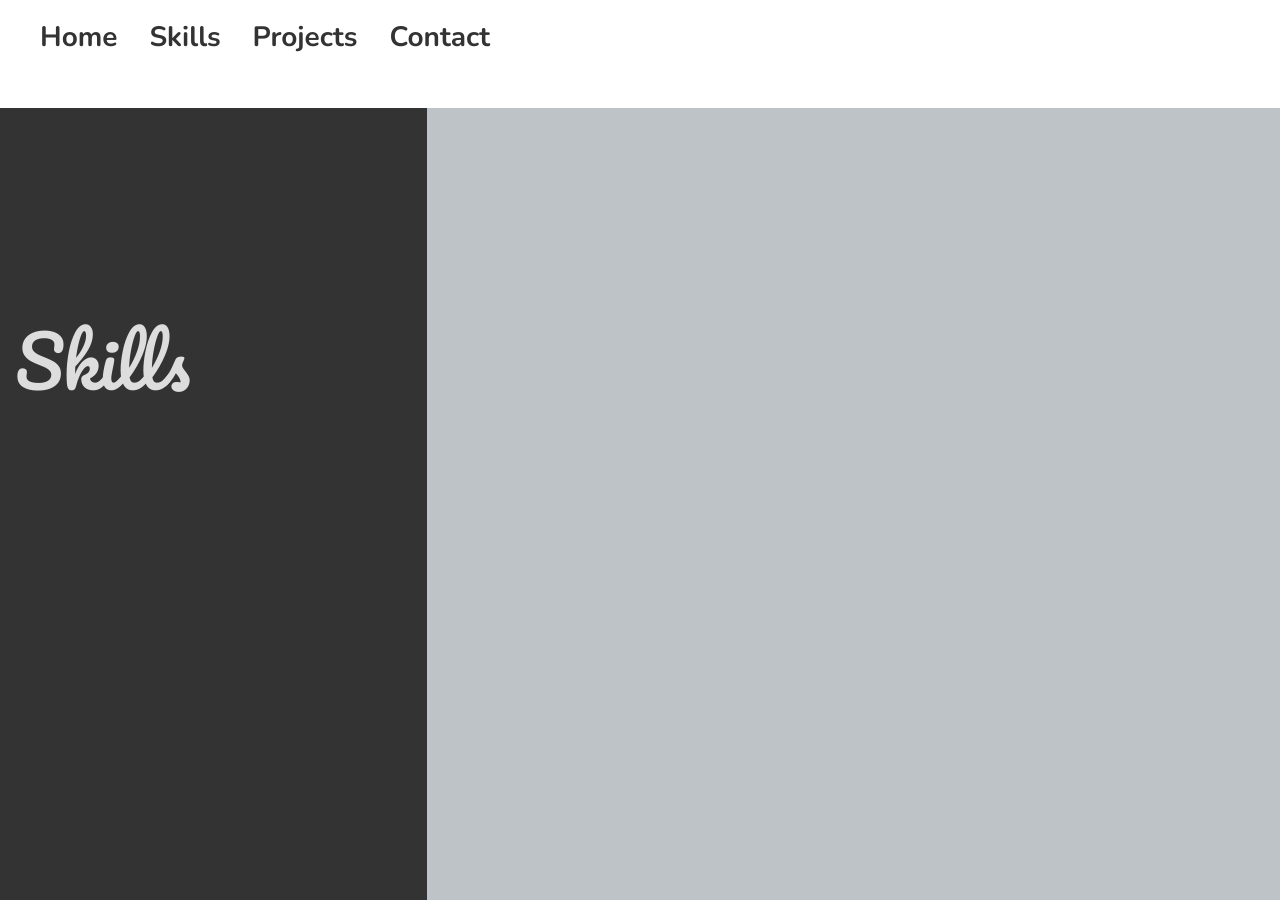
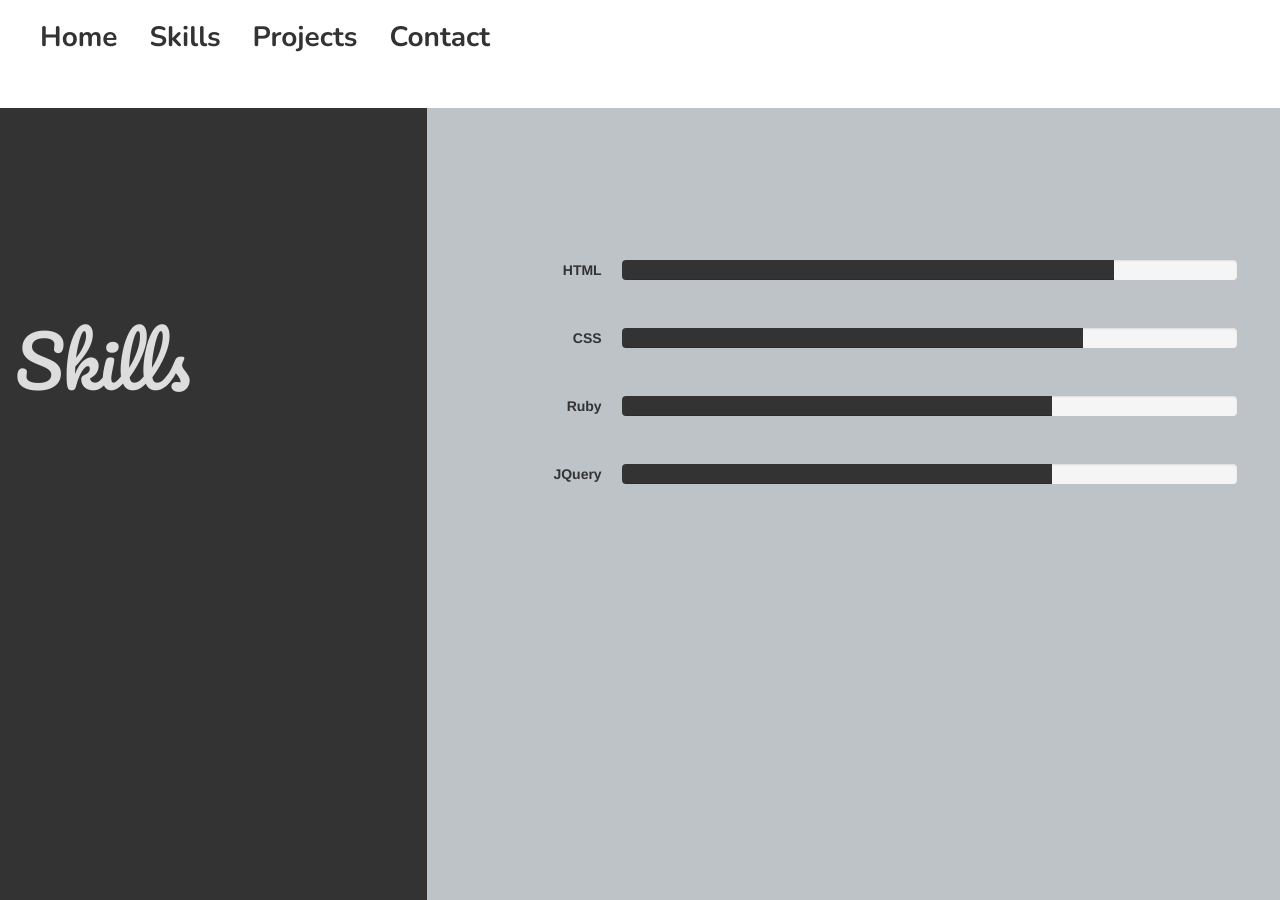
Before and after one commit to Shivali121327/portfolio, a Jekyll site: the page built from index.html, in a window 1280 px wide and 900 px high, scrolled down 893 px. Built offline with Jekyll 4.4.1, drawn with Linux system fonts in a browser that asks for light colours; nearby versions of some CDN libraries; library files that are not in the unit come from our copies.

Commit message:
Added wow js animation in the skills

```diff
--- a/_includes/head.html
+++ b/_includes/head.html
@@ -12,6 +12,9 @@
   <link rel="stylesheet" href="//cdnjs.cloudflare.com/ajax/libs/animate.css/3.2.0/animate.min.css">
   <link rel="stylesheet" href="{{ "/css/main.css" | prepend: site.baseurl }}">
   <link rel="canonical" href="{{ page.url | replace:'index.html','' | prepend: site.baseurl | prepend: site.url }}">
+  <link rel="stylesheet" href="{{ "/css/animate.min.css" | prepend: site.baseurl }}">
+  <script src="/js/wow.min.js"></script>
+  <script> new WOW().init()</script>
+  <script src="{{ "/js/home.js" | prepend: site.baseurl }}"></script>
   <link rel="alternate" type="application/rss+xml" title="{{ site.title }}" href="{{ "/feed.xml" | prepend: site.baseurl | prepend: site.url }}" />
-  <script type="text/javascript" href="{{ "/js/home.js" | prepend: site.baseurl }}"></script>
 </head>
--- a/_sass/_home.scss
+++ b/_sass/_home.scss
@@ -56,3 +56,26 @@ li {
 span {
 	color: #DDDDDD;
 }
+
+div.skill.dl-horizontal {
+	position: relative;
+	top: 25vh;
+}
+
+dd {
+	margin: 2em;
+}
+
+div .progress .wow .zoomIn {
+	visibility: visible;
+	animation-duration: 3s;
+	-webkit-animation-duration: 3s;
+	animation-delay: 0s;
+	-webkit-animation-delay: 0s;
+	animation-name: zoomIn;
+	-webkit-animation-name: zoomIn;
+}
+
+.skill .progress .progress-bar-info {
+  background-color: #333333;
+}
--- a/index.html
+++ b/index.html
@@ -22,6 +22,37 @@ layout: home
 	  <div id="background" class="col-xs-4">
 	  	<h2>Skills</h2>
 	  </div>
-	  <div id="right" class="col-xs-8"></div>
+	  <div id="right" class="col-xs-8">
+	  	<div class="skill dl-horizontal">
+	  		<dt>HTML</dt>
+	  		<dd>
+	  			<div class="progress wow zoomIn" data-wow-duration="3s" data-wow-delay="0s">
+	  				<div class="progress-bar progress-bar-info" role="progressbar" aria-valuenow="4" aria-valuemin="0" aria-valuemax="5" style="width: 80%;">
+	  				</div>
+	  			</div>
+	  		</dd>
+	  		<dt>CSS</dt>
+	  		<dd>
+	  			<div class="progress wow zoomIn" data-wow-duration="3s" data-wow-delay="0s">
+	  				<div class="progress-bar progress-bar-info" role="progressbar" aria-valuenow="3" aria-valuemin="0" aria-valuemax="5" style="width: 75%;">
+	  				</div>
+	  			</div>
+	  		</dd>
+	  		<dt>Ruby</dt>
+	  		<dd>
+	  			<div class="progress wow zoomIn" data-wow-duration="3s" data-wow-delay="0s">
+	  				<div class="progress-bar progress-bar-info" role="progressbar" aria-valuenow="5" aria-valuemin="0" aria-valuemax="5" style="width: 70%;">
+	  				</div>
+	  			</div>
+	  		</dd>
+	  		<dt>JQuery</dt>
+	  		<dd>
+	  			<div class="progress wow zoomIn" data-wow-duration="3s" data-wow-delay="0s">
+	  				<div class="progress-bar progress-bar-info" role="progressbar" aria-valuenow="3" aria-valuemin="0" aria-valuemax="5" style="width: 70%;">
+	  				</div>
+	  			</div>
+	  		</dd>
+	  	</div>
+	  </div>
 	</div>
 </div>
--- a/js/home.js
+++ b/js/home.js
@@ -1,5 +1,5 @@
-
-$("#js-rotating").Morphext({
+$(document).ready(function() {
+  $("#js-rotating").Morphext({
     // The [in] animation type. Refer to Animate.css for a list of available animations.
     animation: "bounceIn",
     // An array of phrases to rotate are created based on this separator. Change it if you wish to separate the phrases differently (e.g. So Simple | Very Doge | Much Wow | Such Cool).
@@ -9,4 +9,6 @@ $("#js-rotating").Morphext({
     complete: function () {
         // Called after the entrance animation is executed.
     }
+  });
+  new WOW().init();
 });
```
Also changed, not shown: js/wow.min.js (added).
